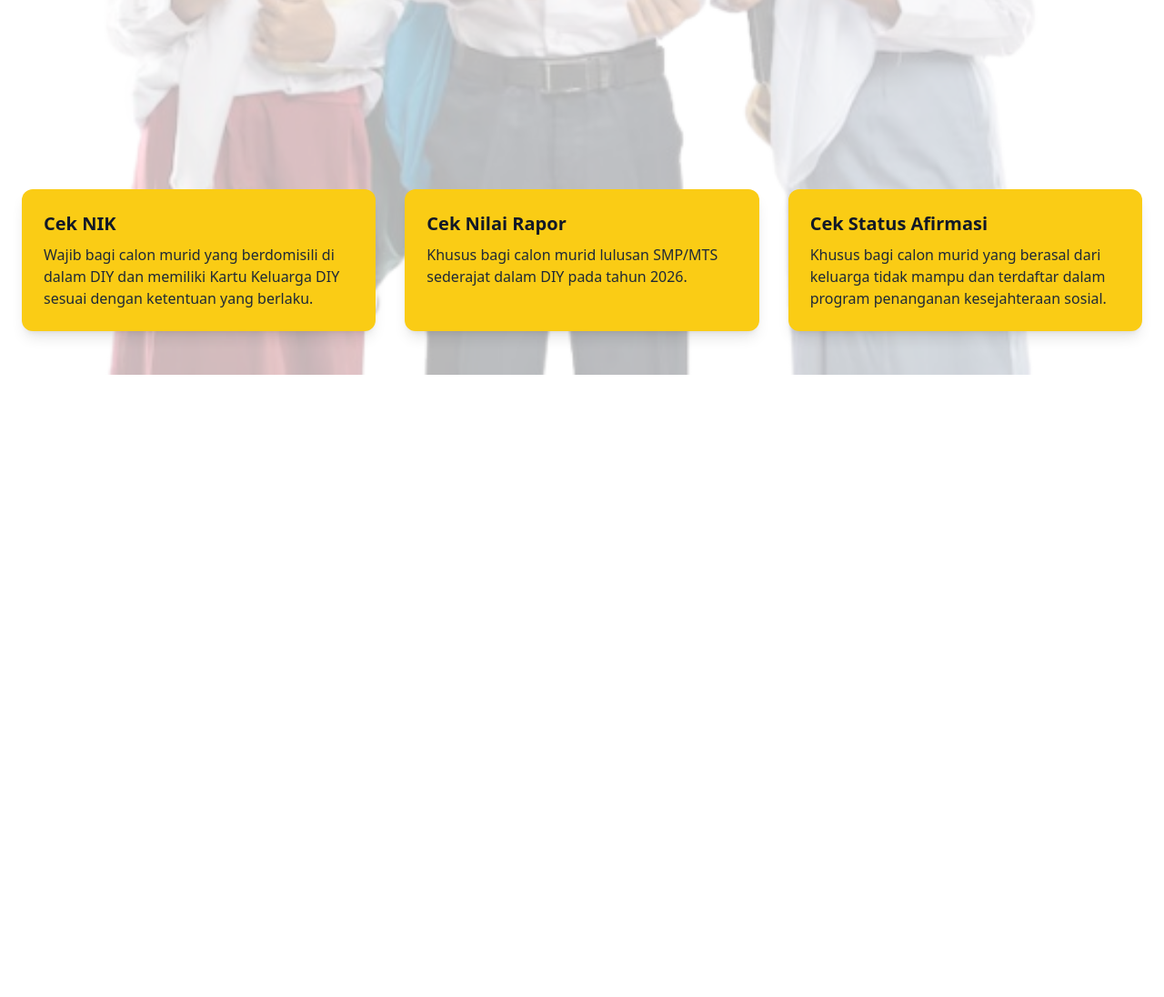
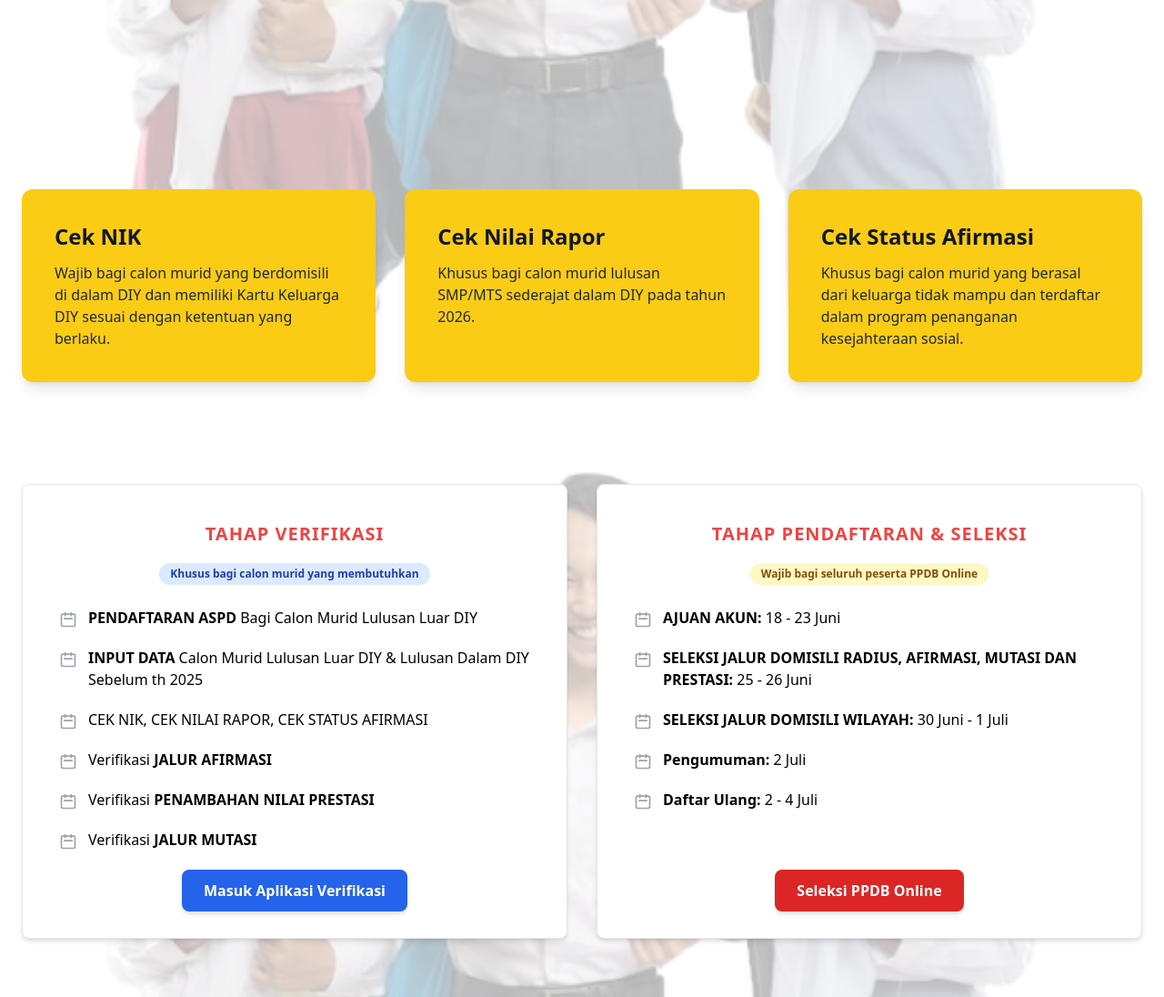
Before and after one commit to Gmptrizki/smart-ppdb, a Django app: page / in a window 1280 px wide. Shown: the part 609-1705 px from the top of the page at 91% size. Before the commit the page ends 1021 px from the top, so only its background shows below. Run offline with Django 5.2, Linux system fonts and the light colour scheme; some libraries are stand-ins or nearby versions.

Commit message:
[Add] Step_Section

```diff
--- a/backend/templates/dashboard.html
+++ b/backend/templates/dashboard.html
@@ -29,4 +29,6 @@
 
 {% include 'partials/info_cards.html' %}
 
+{% include 'partials/step_section.html' %}
+
 {% endblock %}
--- a/backend/templates/partials/info_cards.html
+++ b/backend/templates/partials/info_cards.html
@@ -1,29 +1,29 @@
 <div class="py-12">
     <div class="grid grid-cols-1 md:grid-cols-3 gap-8">
 
-        <div class="bg-yellow-400 p-6 rounded-xl shadow-lg hover:shadow-xl hover:-translate-y-2 transition-all duration-300">
-            <h3 class="text-xl font-bold text-gray-900 mb-2">
+        <div class="bg-yellow-400 p-9 rounded-xl shadow-lg hover:shadow-xl hover:-translate-y-2 transition-all duration-300">
+            <h3 class="text-2xl font-bold text-gray-900 mb-3">
                 Cek NIK
             </h3>
-            <p class="text-gray-800">
+            <p class="text-gray-800 text-base">
                 Wajib bagi calon murid yang berdomisili di dalam DIY dan memiliki Kartu Keluarga DIY sesuai dengan ketentuan yang berlaku.
             </p>
         </div>
 
-        <div class="bg-yellow-400 p-6 rounded-xl shadow-lg hover:shadow-xl hover:-translate-y-2 transition-all duration-300">
-            <h3 class="text-xl font-bold text-gray-900 mb-2">
+        <div class="bg-yellow-400 p-9 rounded-xl shadow-lg hover:shadow-xl hover:-translate-y-2 transition-all duration-300">
+            <h3 class="text-2xl font-bold text-gray-900 mb-3">
                 Cek Nilai Rapor
             </h3>
-            <p class="text-gray-800">
+            <p class="text-gray-800 text-base">
                 Khusus bagi calon murid lulusan SMP/MTS sederajat dalam DIY pada tahun 2026.
             </p>
         </div>
 
-        <div class="bg-yellow-400 p-6 rounded-xl shadow-lg hover:shadow-xl hover:-translate-y-2 transition-all duration-300">
-            <h3 class="text-xl font-bold text-gray-900 mb-2">
+        <div class="bg-yellow-400 p-9 rounded-xl shadow-lg hover:shadow-xl hover:-translate-y-2 transition-all duration-300">
+            <h3 class="text-2xl font-bold text-gray-900 mb-3">
                 Cek Status Afirmasi
             </h3>
-            <p class="text-gray-800">
+            <p class="text-gray-800 text-base">
                 Khusus bagi calon murid yang berasal dari keluarga tidak mampu dan terdaftar dalam program penanganan kesejahteraan sosial.
             </p>
         </div>
--- /dev/null
+++ b/backend/templates/partials/step_section.html
@@ -0,0 +1,113 @@
+<div class="py-16">
+  <div class="grid grid-cols-1 lg:grid-cols-2 gap-8">
+    <div class="bg-white p-10 rounded-lg border border-gray-200 shadow-md flex flex-col h-full">
+      <h3 class="text-center text-xl font-bold text-red-500 mb-4 tracking-wider">TAHAP VERIFIKASI</h3>
+      <div class="text-center mb-6">
+        <span class="inline-block bg-blue-100 text-blue-800 text-xs font-semibold px-3 py-1 rounded-full">Khusus bagi calon murid yang membutuhkan</span>
+      </div>
+      <div class="space-y-5">
+        <div class="flex items-start">
+          <svg class="w-5 h-5 text-gray-400 mr-3 mt-1 flex-shrink-0" fill="none" stroke="currentColor" viewBox="0 0 24 24">
+            <path stroke-linecap="round" stroke-linejoin="round" stroke-width="2" d="M8 7V3m8 4V3m-9 8h10M5 21h14a2 2 0 002-2V7a2 2 0 00-2-2H5a2 2 0 00-2 2v12a2 2 0 002 2z"></path>
+          </svg>
+          <div>
+            <span class="font-semibold">PENDAFTARAN ASPD</span> Bagi Calon Murid Lulusan Luar DIY
+          </div>
+        </div>
+        <div class="flex items-start">
+          <svg class="w-5 h-5 text-gray-400 mr-3 mt-1 flex-shrink-0" fill="none" stroke="currentColor" viewBox="0 0 24 24">
+            <path stroke-linecap="round" stroke-linejoin="round" stroke-width="2" d="M8 7V3m8 4V3m-9 8h10M5 21h14a2 2 0 002-2V7a2 2 0 00-2-2H5a2 2 0 00-2 2v12a2 2 0 002 2z"></path>
+          </svg>
+          <div>
+            <span class="font-semibold">INPUT DATA</span> Calon Murid Lulusan Luar DIY & Lulusan Dalam DIY Sebelum th 2025
+          </div>
+        </div>
+        <div class="flex items-start">
+          <svg class="w-5 h-5 text-gray-400 mr-3 mt-1 flex-shrink-0" fill="none" stroke="currentColor" viewBox="0 0 24 24">
+            <path stroke-linecap="round" stroke-linejoin="round" stroke-width="2" d="M8 7V3m8 4V3m-9 8h10M5 21h14a2 2 0 002-2V7a2 2 0 00-2-2H5a2 2 0 00-2 2v12a2 2 0 002 2z"></path>
+          </svg>
+          <div>CEK NIK, CEK NILAI RAPOR, CEK STATUS AFIRMASI</div>
+        </div>
+        <div class="flex items-start">
+          <svg class="w-5 h-5 text-gray-400 mr-3 mt-1 flex-shrink-0" fill="none" stroke="currentColor" viewBox="0 0 24 24">
+            <path stroke-linecap="round" stroke-linejoin="round" stroke-width="2" d="M8 7V3m8 4V3m-9 8h10M5 21h14a2 2 0 002-2V7a2 2 0 00-2-2H5a2 2 0 00-2 2v12a2 2 0 002 2z"></path>
+          </svg>
+          <div>
+            Verifikasi <span class="font-semibold">JALUR AFIRMASI</span>
+          </div>
+        </div>
+        <div class="flex items-start">
+          <svg class="w-5 h-5 text-gray-400 mr-3 mt-1 flex-shrink-0" fill="none" stroke="currentColor" viewBox="0 0 24 24">
+            <path stroke-linecap="round" stroke-linejoin="round" stroke-width="2" d="M8 7V3m8 4V3m-9 8h10M5 21h14a2 2 0 002-2V7a2 2 0 00-2-2H5a2 2 0 00-2 2v12a2 2 0 002 2z"></path>
+          </svg>
+          <div>
+            Verifikasi <span class="font-semibold">PENAMBAHAN NILAI PRESTASI</span>
+          </div>
+        </div>
+        <div class="flex items-start">
+          <svg class="w-5 h-5 text-gray-400 mr-3 mt-1 flex-shrink-0" fill="none" stroke="currentColor" viewBox="0 0 24 24">
+            <path stroke-linecap="round" stroke-linejoin="round" stroke-width="2" d="M8 7V3m8 4V3m-9 8h10M5 21h14a2 2 0 002-2V7a2 2 0 00-2-2H5a2 2 0 00-2 2v12a2 2 0 002 2z"></path>
+          </svg>
+          <div>
+            Verifikasi <span class="font-semibold">JALUR MUTASI</span>
+          </div>
+        </div>
+      </div>
+      <div class="mt-auto pt-8 text-center">
+        <a href="#" class="bg-blue-600 text-white font-semibold px-6 py-3 rounded-lg shadow-md hover:bg-blue-700 transition-colors duration-300">Masuk Aplikasi Verifikasi</a>
+      </div>
+    </div>
+
+    <div class="bg-white p-10 rounded-lg border border-gray-200 shadow-md flex flex-col h-full">
+      <h3 class="text-center text-xl font-bold text-red-500 mb-4 tracking-wider">TAHAP PENDAFTARAN & SELEKSI</h3>
+      <div class="text-center mb-6">
+        <span class="inline-block bg-yellow-100 text-yellow-800 text-xs font-semibold px-3 py-1 rounded-full">Wajib bagi seluruh peserta PPDB Online</span>
+      </div>
+      <div class="space-y-5">
+        <div class="flex items-start">
+          <svg class="w-5 h-5 text-gray-400 mr-3 mt-1 flex-shrink-0" fill="none" stroke="currentColor" viewBox="0 0 24 24">
+            <path stroke-linecap="round" stroke-linejoin="round" stroke-width="2" d="M8 7V3m8 4V3m-9 8h10M5 21h14a2 2 0 002-2V7a2 2 0 00-2-2H5a2 2 0 00-2 2v12a2 2 0 002 2z"></path>
+          </svg>
+          <div>
+            <span class="font-semibold">AJUAN AKUN:</span> 18 - 23 Juni
+          </div>
+        </div>
+        <div class="flex items-start">
+          <svg class="w-5 h-5 text-gray-400 mr-3 mt-1 flex-shrink-0" fill="none" stroke="currentColor" viewBox="0 0 24 24">
+            <path stroke-linecap="round" stroke-linejoin="round" stroke-width="2" d="M8 7V3m8 4V3m-9 8h10M5 21h14a2 2 0 002-2V7a2 2 0 00-2-2H5a2 2 0 00-2 2v12a2 2 0 002 2z"></path>
+          </svg>
+          <div>
+            <span class="font-semibold">SELEKSI JALUR DOMISILI RADIUS, AFIRMASI, MUTASI DAN PRESTASI:</span> 25 - 26 Juni
+          </div>
+        </div>
+        <div class="flex items-start">
+          <svg class="w-5 h-5 text-gray-400 mr-3 mt-1 flex-shrink-0" fill="none" stroke="currentColor" viewBox="0 0 24 24">
+            <path stroke-linecap="round" stroke-linejoin="round" stroke-width="2" d="M8 7V3m8 4V3m-9 8h10M5 21h14a2 2 0 002-2V7a2 2 0 00-2-2H5a2 2 0 00-2 2v12a2 2 0 002 2z"></path>
+          </svg>
+          <div>
+            <span class="font-semibold">SELEKSI JALUR DOMISILI WILAYAH:</span> 30 Juni - 1 Juli
+          </div>
+        </div>
+        <div class="flex items-start">
+          <svg class="w-5 h-5 text-gray-400 mr-3 mt-1 flex-shrink-0" fill="none" stroke="currentColor" viewBox="0 0 24 24">
+            <path stroke-linecap="round" stroke-linejoin="round" stroke-width="2" d="M8 7V3m8 4V3m-9 8h10M5 21h14a2 2 0 002-2V7a2 2 0 00-2-2H5a2 2 0 00-2 2v12a2 2 0 002 2z"></path>
+          </svg>
+          <div>
+            <span class="font-semibold">Pengumuman:</span> 2 Juli
+          </div>
+        </div>
+        <div class="flex items-start">
+          <svg class="w-5 h-5 text-gray-400 mr-3 mt-1 flex-shrink-0" fill="none" stroke="currentColor" viewBox="0 0 24 24">
+            <path stroke-linecap="round" stroke-linejoin="round" stroke-width="2" d="M8 7V3m8 4V3m-9 8h10M5 21h14a2 2 0 002-2V7a2 2 0 00-2-2H5a2 2 0 00-2 2v12a2 2 0 002 2z"></path>
+          </svg>
+          <div>
+            <span class="font-semibold">Daftar Ulang:</span> 2 - 4 Juli
+          </div>
+        </div>
+      </div>
+      <div class="mt-auto pt-8 text-center">
+        <a href="#" class="bg-red-600 text-white font-semibold px-6 py-3 rounded-lg shadow-md hover:bg-red-700 transition-colors duration-300">Seleksi PPDB Online</a>
+      </div>
+    </div>
+  </div>
+</div>
```
